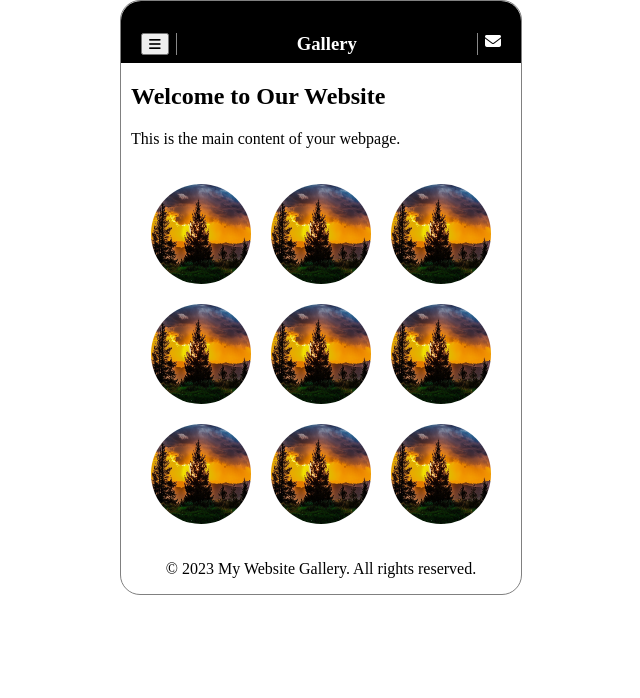
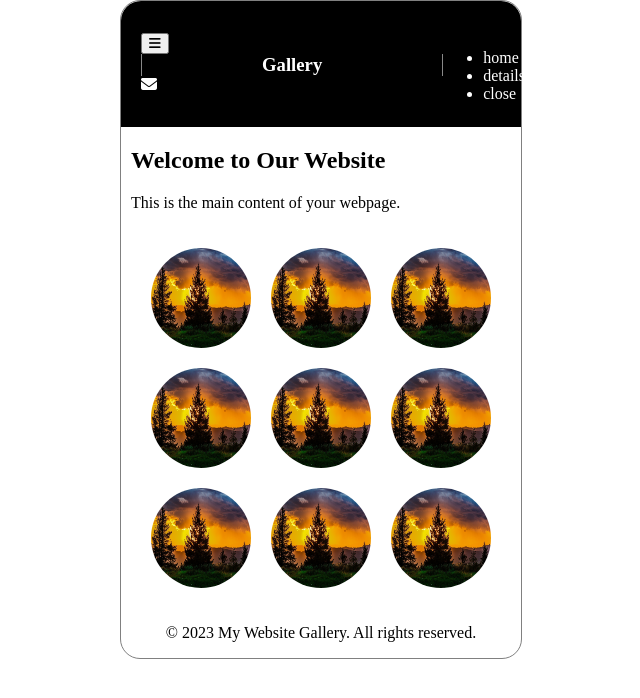
Before and after one commit to AliShahSafdari/Gallery, a plain HTML site: page index.html in a window 1280 px wide. Both pictures are taken after a click on the button 473 px from the left and 44 px from the top of the page. Shown: the whole page, without its empty margins (319-959 px from the left). Drawn offline with Linux system fonts and the light colour scheme.

Commit message:
Update html and css

```diff
--- a/index.html
+++ b/index.html
@@ -12,16 +12,20 @@
 </head>
 <body>
     <header>
+        <div class="header-first">
         <button class="btn-bars"><i class="fa-solid fa-bars"></i></button>
         <h3>Gallery</h3>
         <a href="mailto:alishahsafdari905@email.com" aria-label="Contact Us" class="contact-link">
             <i class="fas fa-envelope" aria-hidden="true"></i>
         </a>
-        <ul>
+        </div>
+        <div>
+        <ul class="MenuItem">
             <li>home</li>
             <li>details</li>
             <li>close</li>
         </ul>
+        </div>
     </header>
     <main>
         <!-- Main content goes here -->
@@ -48,7 +52,9 @@
     <script>
     let btn= document.querySelector(".btn-bars")
     btn.addEventListener("click", () => {
-
+     let menu =  document.querySelector(".MenuItem");
+     menu.classList.toggle("active");
+    //  menu.className += toggle(" active");
     });
     </script>
 </body>
--- a/style.css
+++ b/style.css
@@ -34,6 +34,9 @@ header a {
 header ul {
     display: none;
 }
+.active{
+    display: block;
+}
 main h2, main p {
     padding-left: 10px;
 }
```
